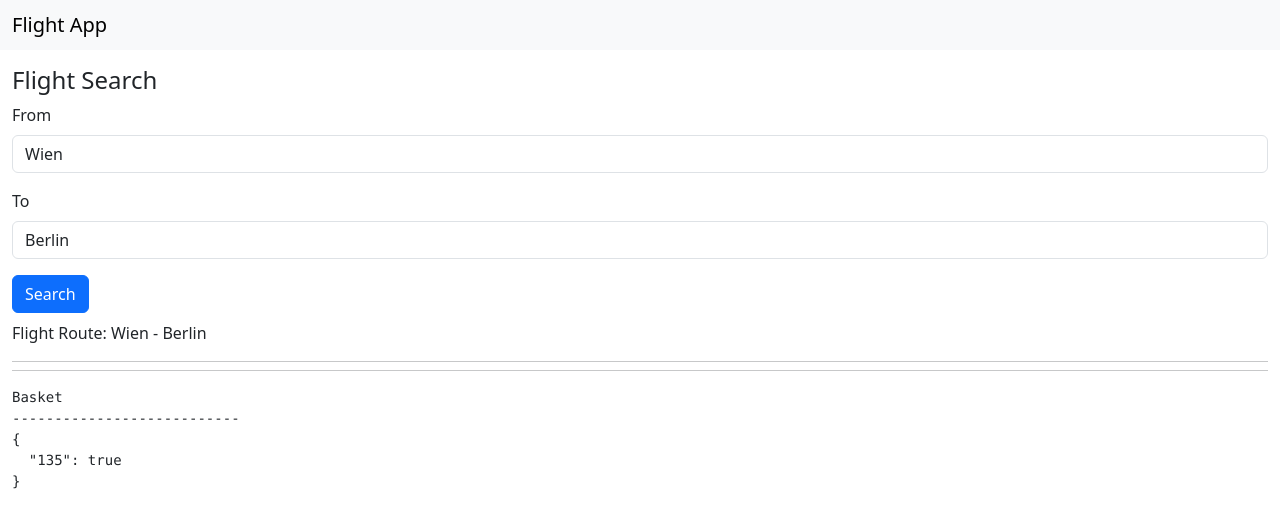
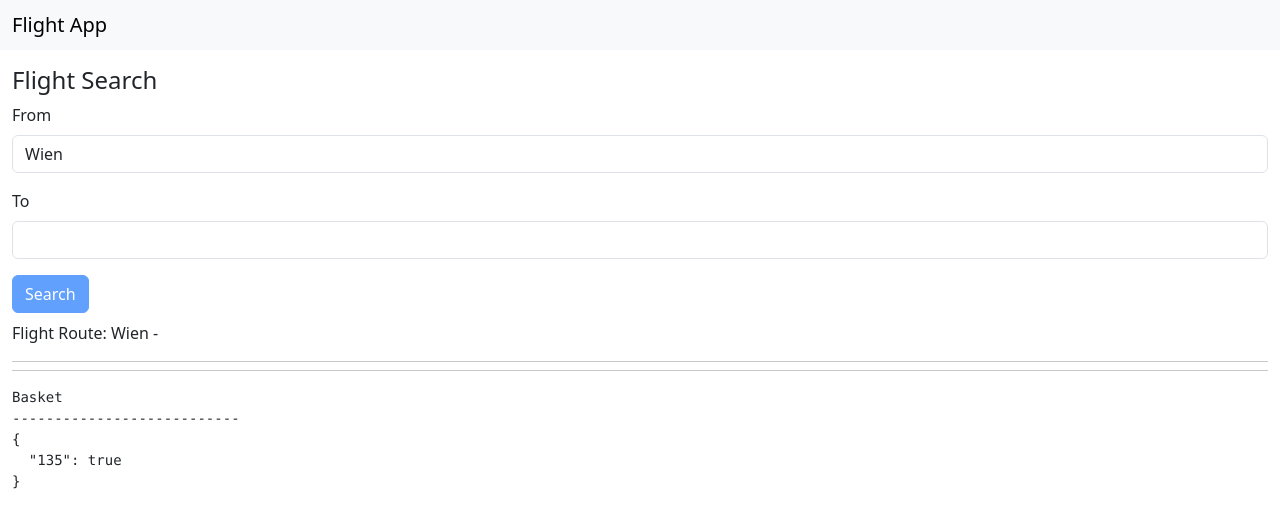
Before and after one commit to danielmurrmann/flight-app-essentials, an Angular app: page / in a window 1280 px wide. Shown: the top 528 px of the page. Built offline with nearby package versions, Linux system fonts and the light colour scheme.

Commit message:
6a03 - Compute To Depending on From

```diff
--- a/src/app/flight-search-view/flight-search-view.ts
+++ b/src/app/flight-search-view/flight-search-view.ts
@@ -1,4 +1,4 @@
-import { Component, computed, inject, signal } from '@angular/core';
+import { Component, computed, inject, linkedSignal, signal } from '@angular/core';
 import { Flight } from '../entities/flight';
 import { FormsModule } from '@angular/forms';
 import { FlightService } from './flight-service';
@@ -21,7 +21,7 @@ function calculateFlightRoute(from: string, to: string) {
 })
 export class FlightSearchView {
   from = signal('Wien');
-  to = signal('Berlin');
+  to = linkedSignal(() => { this.from(); return ''; });
 
   flightRoute = computed(() => calculateFlightRoute(this.from(), this.to()));
 
```
